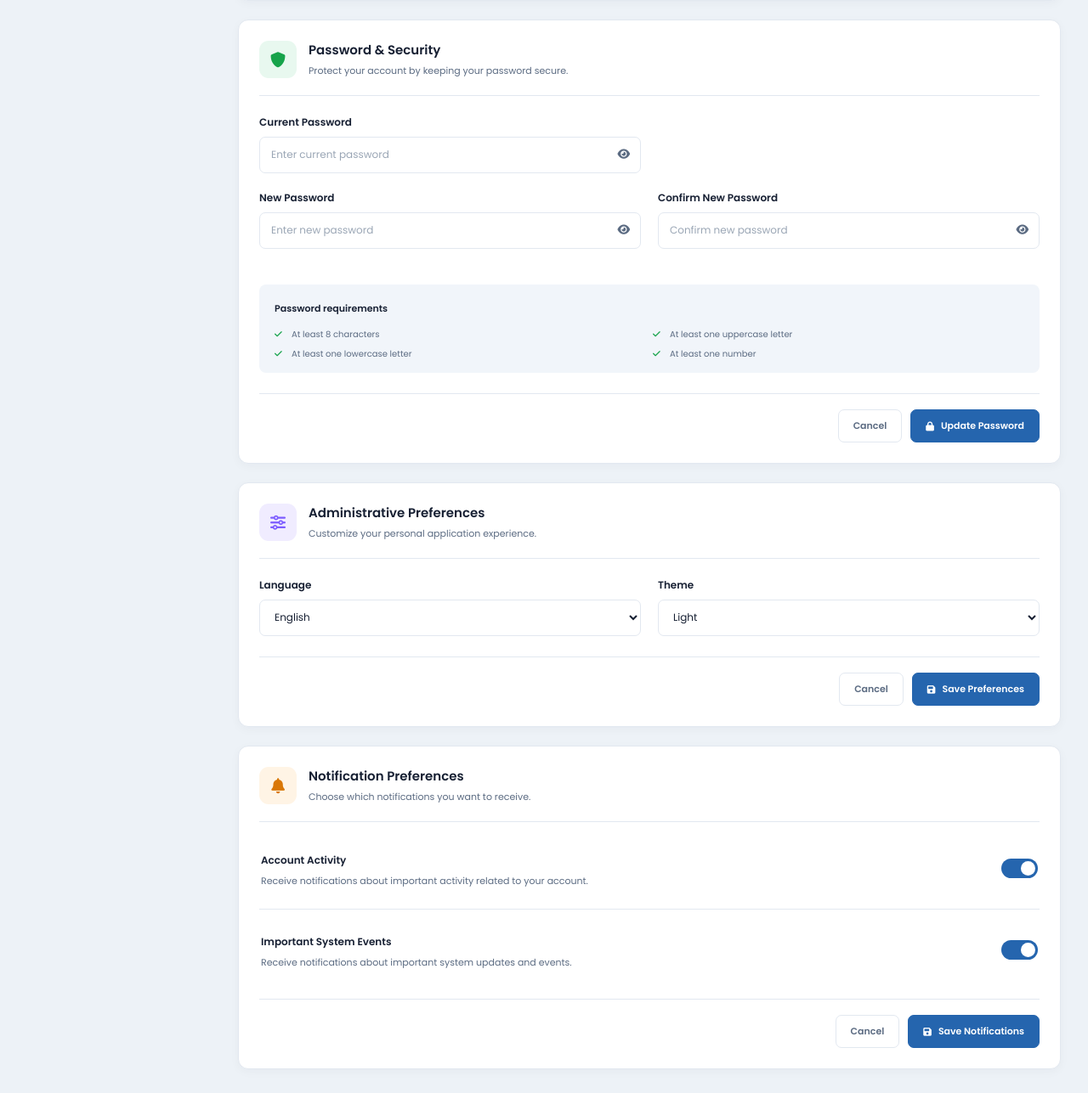
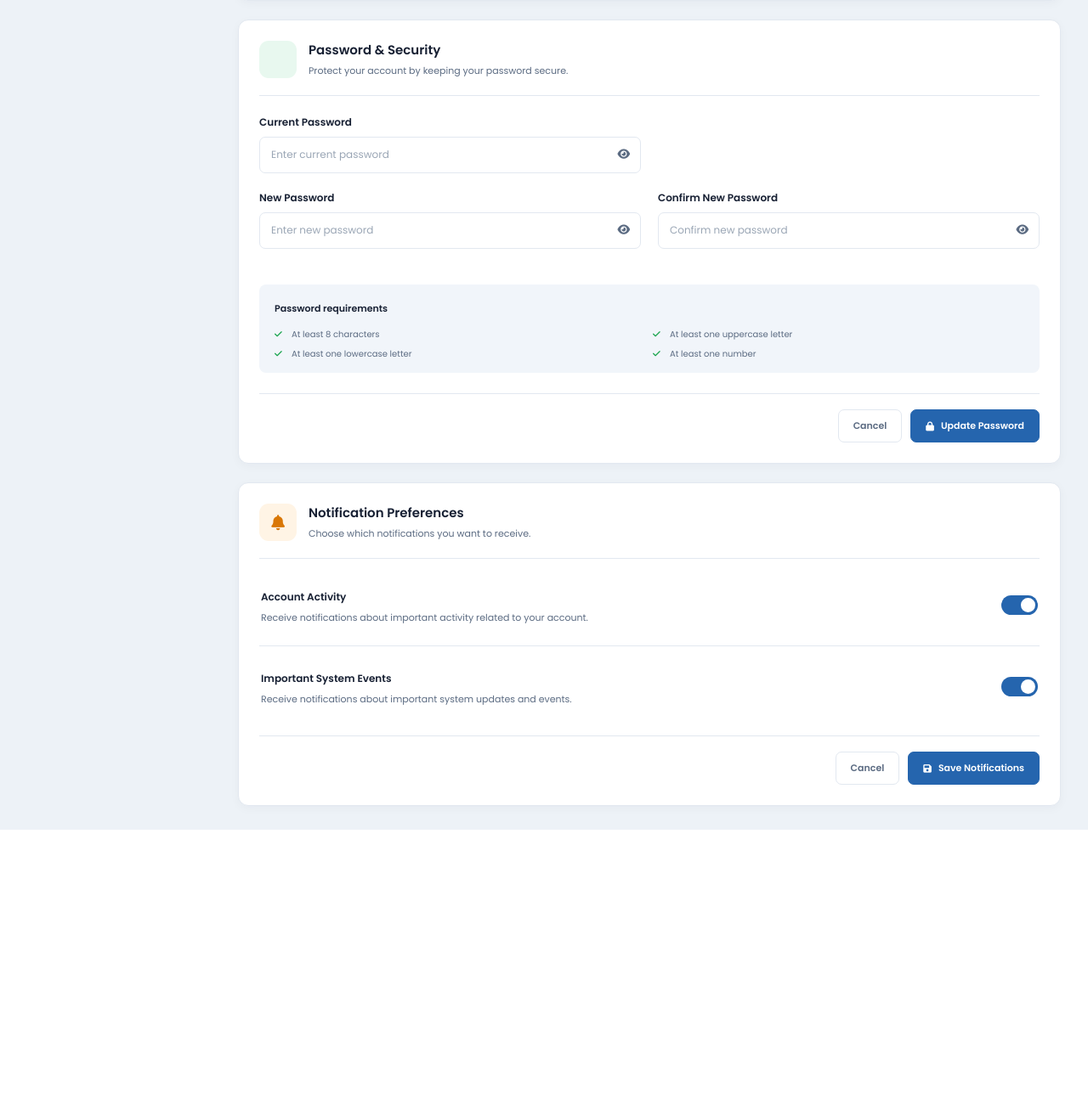
Before and after one commit to LuiyerRios/SIGMUI_ADSO3231252_GROUP004, a Node server app: template src/views/HU-018.pug in a window 1280 px wide. Shown: the part 815-2102 px from the top of the page at 85% size. After the commit the page ends 1792 px from the top, so only its background shows below. Run offline with Node 20, Linux system fonts and the light colour scheme; the template is opened without the code that fills it, so the values that code supplies are empty; some libraries are stand-ins or nearby versions.

Commit message:
refactor(HU-018): remove administrative preferences

```diff
--- a/public/css/HU-018.css
+++ b/public/css/HU-018.css
@@ -590,11 +590,6 @@ button {
   color: var(--success);
 }
 
-.preferences-icon {
-  background: #F0ECFF;
-  color: var(--accent);
-}
-
 .notifications-icon {
   background: #FFF4E5;
   color: #D97706;
--- a/public/js/HU-018.js
+++ b/public/js/HU-018.js
@@ -57,7 +57,6 @@ document.addEventListener('DOMContentLoaded', () => {
 
   const profileForm = document.getElementById('profileForm');
   const passwordForm = document.getElementById('passwordForm');
-  const preferencesForm = document.getElementById('preferencesForm');
   const notificationsForm = document.getElementById('notificationsForm');
 
 
@@ -440,27 +439,6 @@ document.addEventListener('DOMContentLoaded', () => {
 
 
   // =========================================
-  // PREFERENCES FORM
-  // =========================================
-
-  handleSubmission(
-    preferencesForm,
-    '/admin/settings/preferences',
-    () => ({
-      preferredLanguage: document.getElementById('preferredLanguage').value,
-      preferredTheme: document.getElementById('preferredTheme').value
-    }),
-    () => {
-      preferencesForm.querySelectorAll('select').forEach(select => {
-        Array.from(select.options).forEach(option => {
-          option.defaultSelected = option.selected;
-        });
-      });
-    }
-  );
-
-
-  // =========================================
   // NOTIFICATIONS FORM
   // =========================================
 
@@ -496,10 +474,6 @@ document.addEventListener('DOMContentLoaded', () => {
     if (passwordForm) {
       resetPasswordVisibility(passwordForm);
     }
-  });
-
-  document.getElementById('cancelPreferences')?.addEventListener('click', () => {
-    preferencesForm?.reset();
   });
 
   document.getElementById('cancelNotifications')?.addEventListener('click', () => {
--- a/src/routes/adminRoutes.js
+++ b/src/routes/adminRoutes.js
@@ -13,7 +13,6 @@ import {
   renderAdminSettings,
   updateAdminProfile,
   updateAdminPassword,
-  updateAdminPreferences,
   updateAdminNotifications
 } from '../controllers/adminSettingsController.js';
 
@@ -44,7 +43,6 @@ router.post('/help-reports/:id/reply', validateReplyRules, replyHelpReport);
 router.get('/settings', renderAdminSettings);
 router.put('/settings/profile', updateAdminProfile);
 router.put('/settings/password', updateAdminPassword);
-router.put('/settings/preferences', updateAdminPreferences);
 router.put('/settings/notifications', updateAdminNotifications);
 
 export default router;
--- a/src/views/HU-018.pug
+++ b/src/views/HU-018.pug
@@ -23,7 +23,7 @@ block content
   section.settings-card#profileSection
     .settings-card-header
       .settings-section-icon.profile-icon
-        i.fas.fa-user
+        i.fa-solid.fa-user
       .settings-section-heading
         h2 Profile Information
         p Update your personal and contact information.
@@ -60,7 +60,7 @@ block content
   section.settings-card#securitySection
     .settings-card-header
       .settings-section-icon.security-icon
-        i.fas.fa-shield-alt
+        i.fa-solid.fa-shield-halved
       .settings-section-heading
         h2 Password & Security
         p Protect your account by keeping your password secure.
@@ -105,40 +105,11 @@ block content
           i.fas.fa-lock
           span Update Password
 
-  //- Administrative Preferences
-  section.settings-card#preferencesSection
-    .settings-card-header
-      .settings-section-icon.preferences-icon
-        i.fas.fa-sliders-h
-      .settings-section-heading
-        h2 Administrative Preferences
-        p Customize your personal application experience.
-
-    form#preferencesForm.settings-form
-      .form-grid
-        .form-group
-          label(for="preferredLanguage") Language
-          select#preferredLanguage(name="preferredLanguage")
-            option(value="en" selected=admin && admin.preferredLanguage === 'en') English
-            option(value="es" selected=admin && admin.preferredLanguage === 'es') Spanish
-
-        .form-group
-          label(for="preferredTheme") Theme
-          select#preferredTheme(name="preferredTheme")
-            option(value="light" selected=admin && admin.preferredTheme === 'light') Light
-            option(value="dark" selected=admin && admin.preferredTheme === 'dark') Dark
-
-      .form-actions
-        button.btn-secondary#cancelPreferences(type="button") Cancel
-        button.btn-primary(type="submit")
-          i.fas.fa-save
-          span Save Preferences
-
   //- Notification Preferences
   section.settings-card#notificationsSection
     .settings-card-header
       .settings-section-icon.notifications-icon
-        i.fas.fa-bell
+        i.fa-solid.fa-bell
       .settings-section-heading
         h2 Notification Preferences
         p Choose which notifications you want to receive.
```
Also changed, not shown: src/controllers/adminSettingsController.js (+0 -44 lines).
